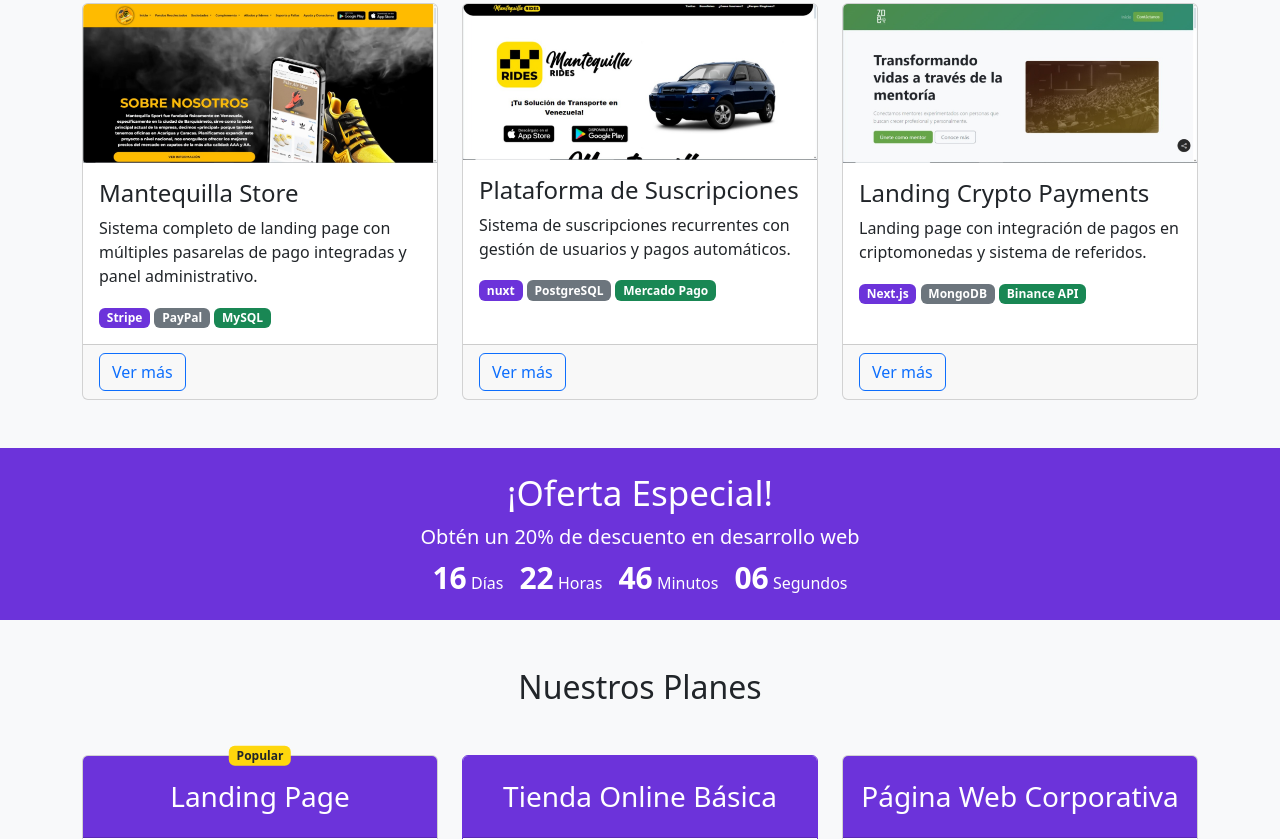
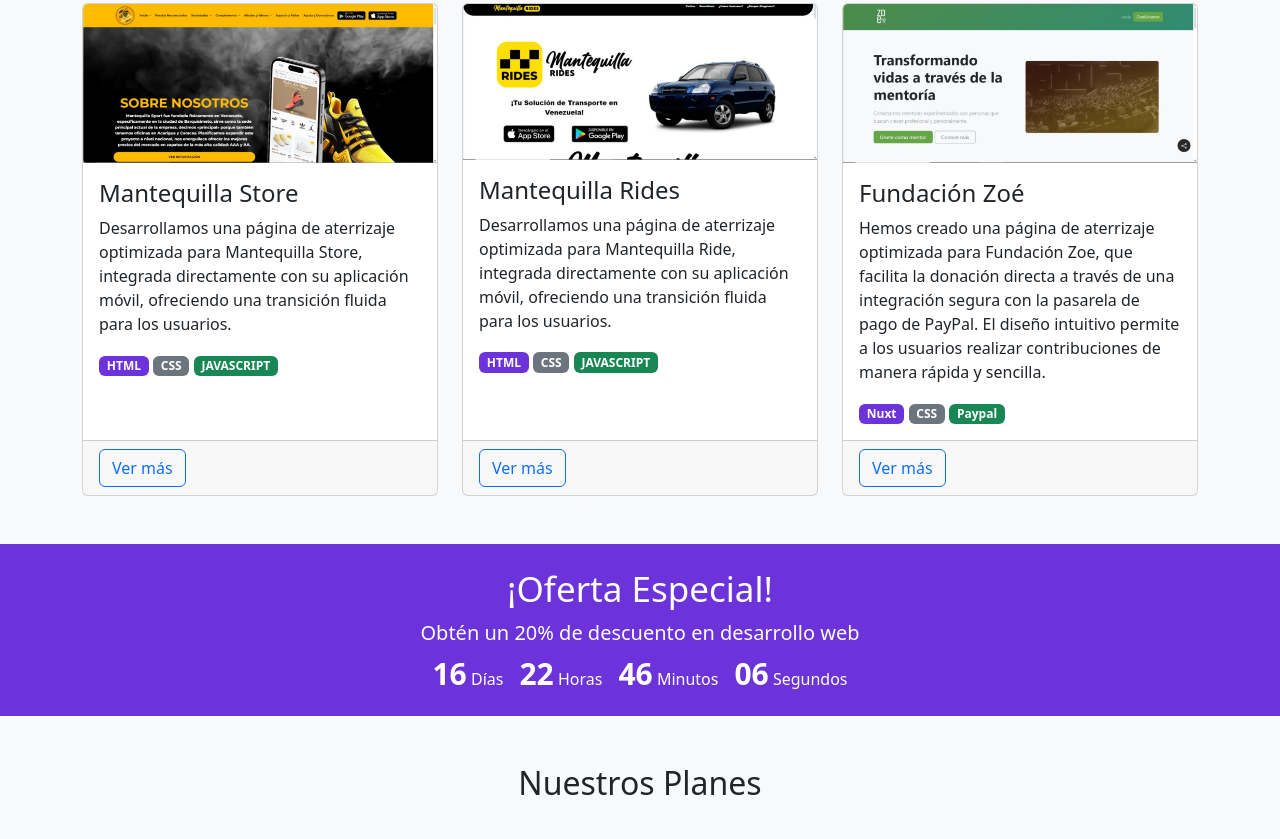
Before and after one commit to Sebas4220/Vortex-Studio, a plain HTML site: page index.html in a window 1280 px wide. Shown: the part 1600-2439 px from the top of the page. Drawn offline with nearby package versions, Linux system fonts and the light colour scheme.

Commit message:
Add files via upload

```diff
--- a/index.html
+++ b/index.html
@@ -165,11 +165,12 @@
                         <img src="./web1.jpeg" class="card-img-top" alt="Landing de Pagos">
                         <div class="card-body">
                             <h4 class="card-title">Mantequilla Store</h4>
-                            <p class="card-text">Sistema completo de landing page con múltiples pasarelas de pago integradas y panel administrativo.</p>
+                            <p class="card-text">
+                                Desarrollamos una página de aterrizaje optimizada para Mantequilla Store, integrada directamente con su aplicación móvil, ofreciendo una transición fluida para los usuarios.</p>
                             <div class="tech-stack">
-                                <span class="badge bg-primary">Stripe</span>
-                                <span class="badge bg-secondary">PayPal</span>
-                                <span class="badge bg-success">MySQL</span>
+                                <span class="badge bg-primary">HTML</span>
+                                <span class="badge bg-secondary">CSS</span>
+                                <span class="badge bg-success">JAVASCRIPT</span>
                             </div>
                         </div>
                         <div class="card-footer">
@@ -182,12 +183,12 @@
                     <div class="card project-card h-100">
                         <img src="./web2.jpeg" class="card-img-top" alt="Plataforma de Suscripciones">
                         <div class="card-body">
-                            <h4 class="card-title">Plataforma de Suscripciones</h4>
-                            <p class="card-text">Sistema de suscripciones recurrentes con gestión de usuarios y pagos automáticos.</p>
+                            <h4 class="card-title">Mantequilla Rides</h4>
+                            <p class="card-text">Desarrollamos una página de aterrizaje optimizada para Mantequilla Ride, integrada directamente con su aplicación móvil, ofreciendo una transición fluida para los usuarios.</p>
                             <div class="tech-stack">
-                                <span class="badge bg-primary">nuxt</span>
-                                <span class="badge bg-secondary">PostgreSQL</span>
-                                <span class="badge bg-success">Mercado Pago</span>
+                                <span class="badge bg-primary">HTML</span>
+                                <span class="badge bg-secondary">CSS</span>
+                                <span class="badge bg-success">JAVASCRIPT</span>
                             </div>
                         </div>
                         <div class="card-footer">
@@ -200,12 +201,12 @@
                     <div class="card project-card h-100">
                         <img src="./web3.jpeg" class="card-img-top" alt="Landing Crypto">
                         <div class="card-body">
-                            <h4 class="card-title">Landing Crypto Payments</h4>
-                            <p class="card-text">Landing page con integración de pagos en criptomonedas y sistema de referidos.</p>
+                            <h4 class="card-title">Fundación Zoé</h4>
+                            <p class="card-text">Hemos creado una página de aterrizaje optimizada para Fundación Zoe, que facilita la donación directa a través de una integración segura con la pasarela de pago de PayPal. El diseño intuitivo permite a los usuarios realizar contribuciones de manera rápida y sencilla.</p>
                             <div class="tech-stack">
-                                <span class="badge bg-primary">Next.js</span>
-                                <span class="badge bg-secondary">MongoDB</span>
-                                <span class="badge bg-success">Binance API</span>
+                                <span class="badge bg-primary">Nuxt</span>
+                                <span class="badge bg-secondary">CSS</span>
+                                <span class="badge bg-success">Paypal</span>
                             </div>
                         </div>
                         <div class="card-footer">
@@ -419,10 +420,10 @@
                 <!-- Plantillas Web -->
                 <div class="col-md-12 col-lg-4">
                     <div class="card h-100">
-                        <img src="./prueba.png" class="card-img-top" alt="Plantillas Web">
+                        <img src="./WS.png" class="card-img-top" alt="Plantillas Web">
                         <div class="card-body">
                             <h4 class="card-title">Automatización de WhatsApp con IA</h4>
-                            <p class="card-text">Plantillas profesionales y responsivas para diferentes nichos de mercado.</p>
+                            <p class="card-text">Implementamos automatización de WhatsApp con IA, brindando respuestas rápidas y personalizadas a tus usuarios las 24 horas. Optimiza la atención al cliente, gestiona consultas y mejora la experiencia de interacción de manera eficiente y sin intervención humana constante.</p>
                             <div class="d-flex justify-content-between align-items-center">
                                 <span class="h5 mb-0">$40/mes</span>
                                 <span class="badge bg-primary">Más Vendido</span>
@@ -439,10 +440,10 @@
                 <!-- Plugins WordPress -->
                 <div class="col-md-12 col-lg-4">
                     <div class="card h-100">
-                        <img src="./prueba.png" class="card-img-top" alt="Plugins WordPress">
+                        <img src="./IG y FC.png" class="card-img-top" alt="Plugins WordPress">
                         <div class="card-body">
                             <h4 class="card-title">Automatización de Facebook e Instagram con IA</h4>
-                            <p class="card-text">Plugins personalizados para mejorar la funcionalidad de tu sitio WordPress.</p>
+                            <p class="card-text">Implementamos automatización de Facebook e Instagram con IA, gestionando mensajes y comentarios de manera inteligente. Responde a tus clientes de forma rápida y personalizada, optimizando la atención en ambas plataformas y mejorando la experiencia del usuario.</p>
                             <div class="d-flex justify-content-between align-items-center">
                                 <span class="h5 mb-0">$60/mes</span>
                                 <span class="badge bg-warning text-dark">Nuevo</span>
@@ -459,10 +460,10 @@
                 <!-- Temas WordPress -->
                 <div class="col-md-12 col-lg-4">
                     <div class="card h-100">
-                        <img src="./prueba.png" class="card-img-top" alt="Temas WordPress">
+                        <img src="./ATC.png" class="card-img-top" alt="Temas WordPress">
                         <div class="card-body">
                             <h4 class="card-title">Soporte Tecnico 24/7 con IA</h4>
-                            <p class="card-text">Temas premium optimizados para velocidad y conversión.</p>
+                            <p class="card-text">Ofrecemos soporte automatizado en sitios web con IA, brindando asistencia instantánea a los usuarios a través de chatbots inteligentes. Responde preguntas frecuentes, resuelve problemas comunes y mejora la experiencia del cliente, todo en tiempo real y sin interrupciones.</p>
                             <div class="d-flex justify-content-between align-items-center">
                                 <span class="h5 mb-0">$200/mes</span>
                                 <span class="badge bg-success">Destacado</span>
```
Also changed, not shown: IG y FC.png (added), WS.png (added), styles.css (line endings or trailing spaces), 1 other file.
